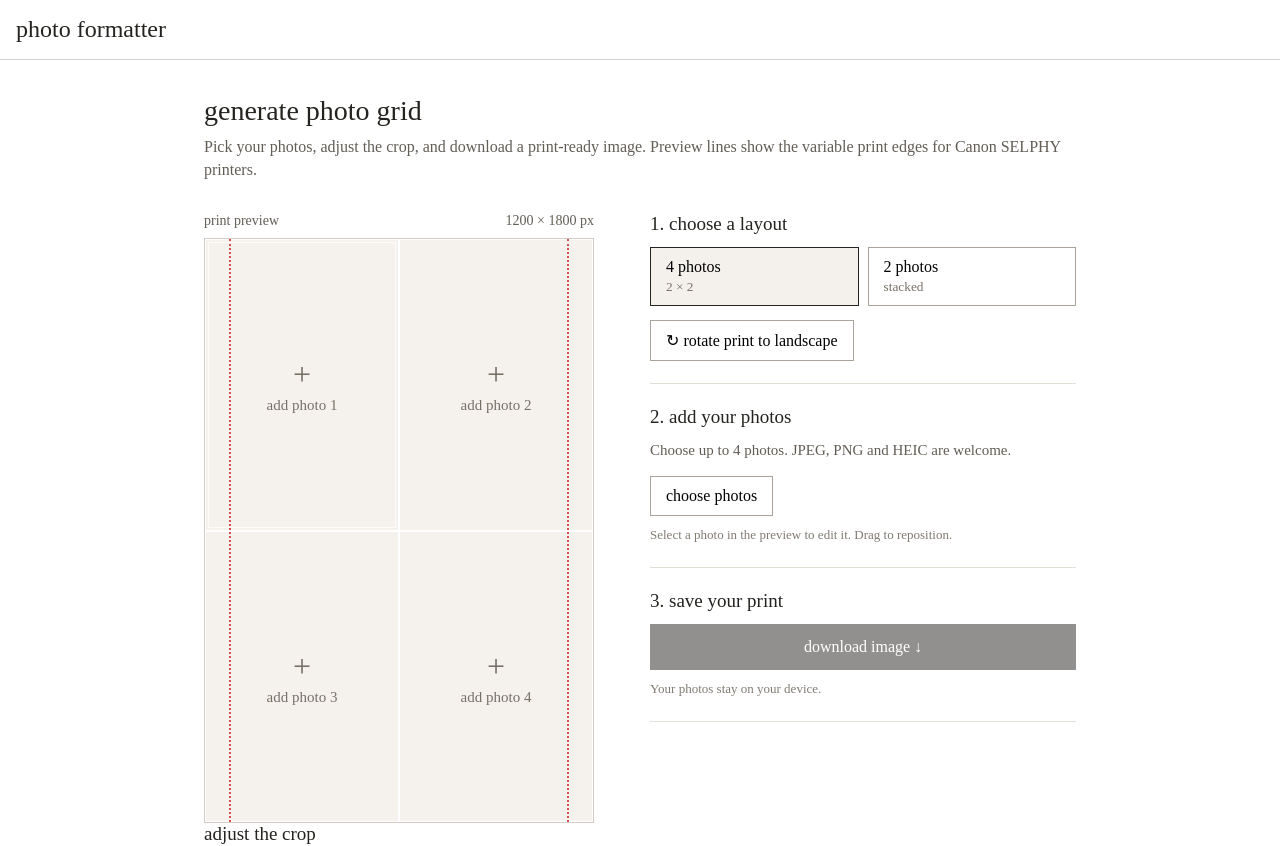
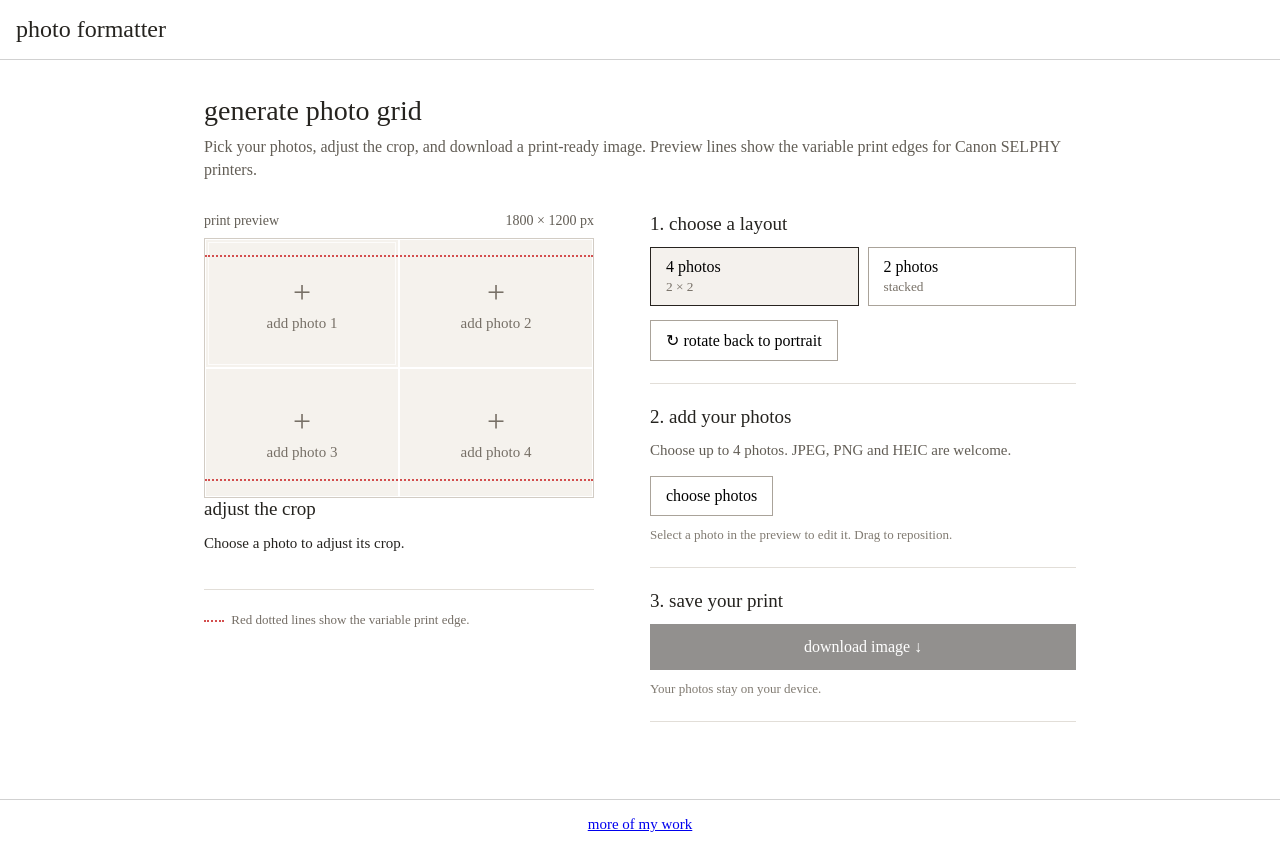
Before and after one commit to bmitchinson/photo-grid-creation-tool, a Svelte app: page / in a window 1280 px wide. Shown: the top 846 px of the page. Built offline with nearby package versions, Linux system fonts and the light colour scheme.

Commit message:
Default print preview to landscape

```diff
--- a/src/App.svelte
+++ b/src/App.svelte
@@ -5,8 +5,8 @@
   type Photo = { url: string; image: HTMLImageElement; name: string; x: number; y: number; zoom: number };
   let photos: (Photo | null)[] = $state([null, null, null, null]);
   let layout: 'grid' | 'stack' = $state('grid');
-  let selected = $state(0);
-  let rotated = $state(false);
+  let selected = $state(2);
+  let rotated = $state(true);
   let busy = $state(false);
   let error = $state('');
   let input: HTMLInputElement;
```
